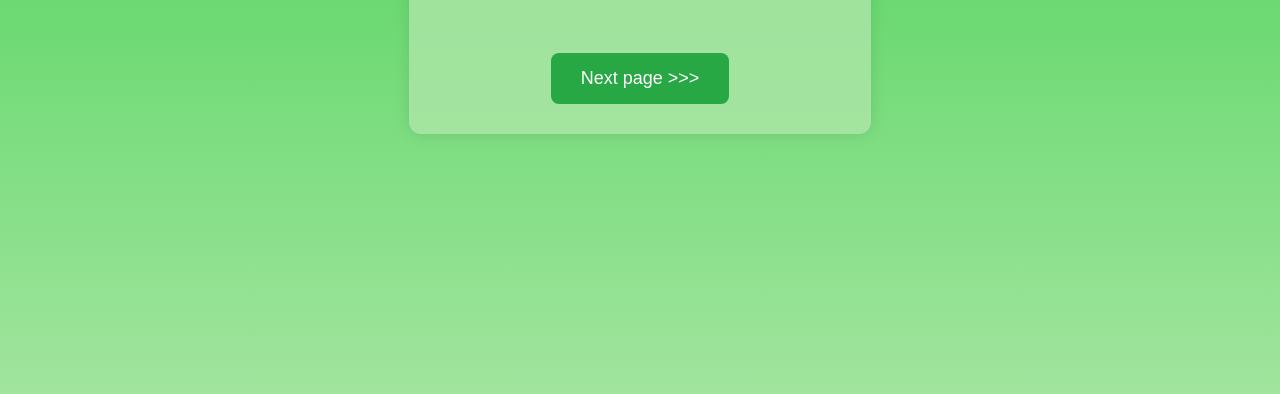
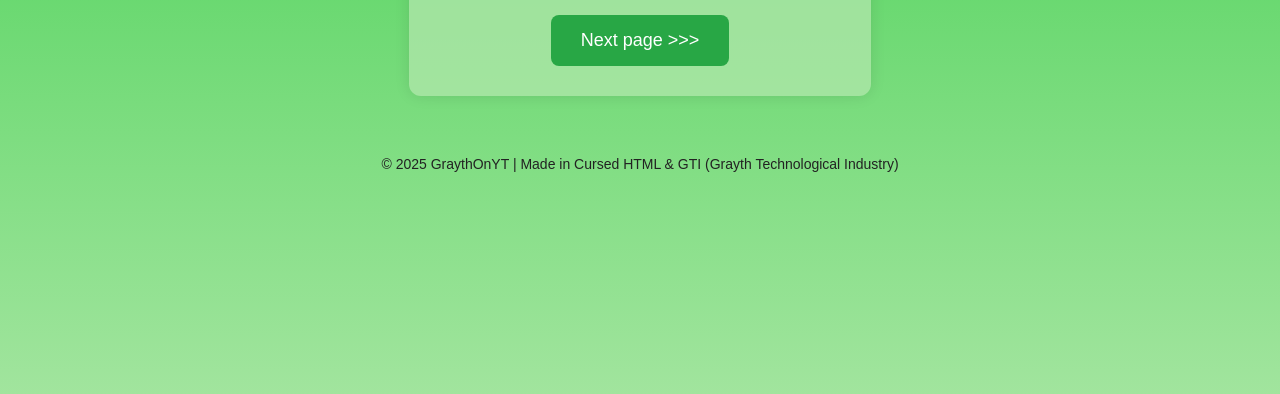
Before and after one commit to GraythOnYT/GraythOnYT.github.io, a plain HTML site: page index.html in a window 1280 px wide. Shown: the part 438-832 px from the top of the page. Drawn offline with Linux system fonts and the light colour scheme.

Commit message:
Update index.html

```diff
--- a/index.html
+++ b/index.html
@@ -7,7 +7,6 @@
         font-family: Arial, sans-serif;
         text-align: center;
         padding: 40px;
-        /* Gradient background: darker green to lighter green */
         background: linear-gradient(to bottom, #2ecc40, #a8e6a3);
         margin: 0;
         min-height: 100vh;
@@ -17,11 +16,11 @@
         align-items: center;
       }
       .content {
-        background-color: rgba(173, 230, 168, 0.8); /* light green with transparency */
+        background-color: rgba(173, 230, 168, 0.8);
         padding: 30px 50px;
         border-radius: 12px;
         max-width: 600px;
-        color: #1a1a1a; /* dark text */
+        color: #1a1a1a;
         box-shadow: 0 0 15px rgba(0,0,0,0.1);
       }
       .green-button {
@@ -45,6 +44,11 @@
         color: #1a1a1a;
         display: none;
       }
+      footer {
+        margin-top: 60px;
+        font-size: 14px;
+        color: #222;
+      }
     </style>
   </head>
   <body>
@@ -56,6 +60,10 @@
       <div id="message">🔨TO BE CONTINUED🔨</div>
     </div>
 
+    <footer>
+      © 2025 GraythOnYT | Made in Cursed HTML & GTI (Grayth Technological Industry)
+    </footer>
+
     <script>
       function showMessage() {
         document.getElementById("message").style.display = "block";
```
